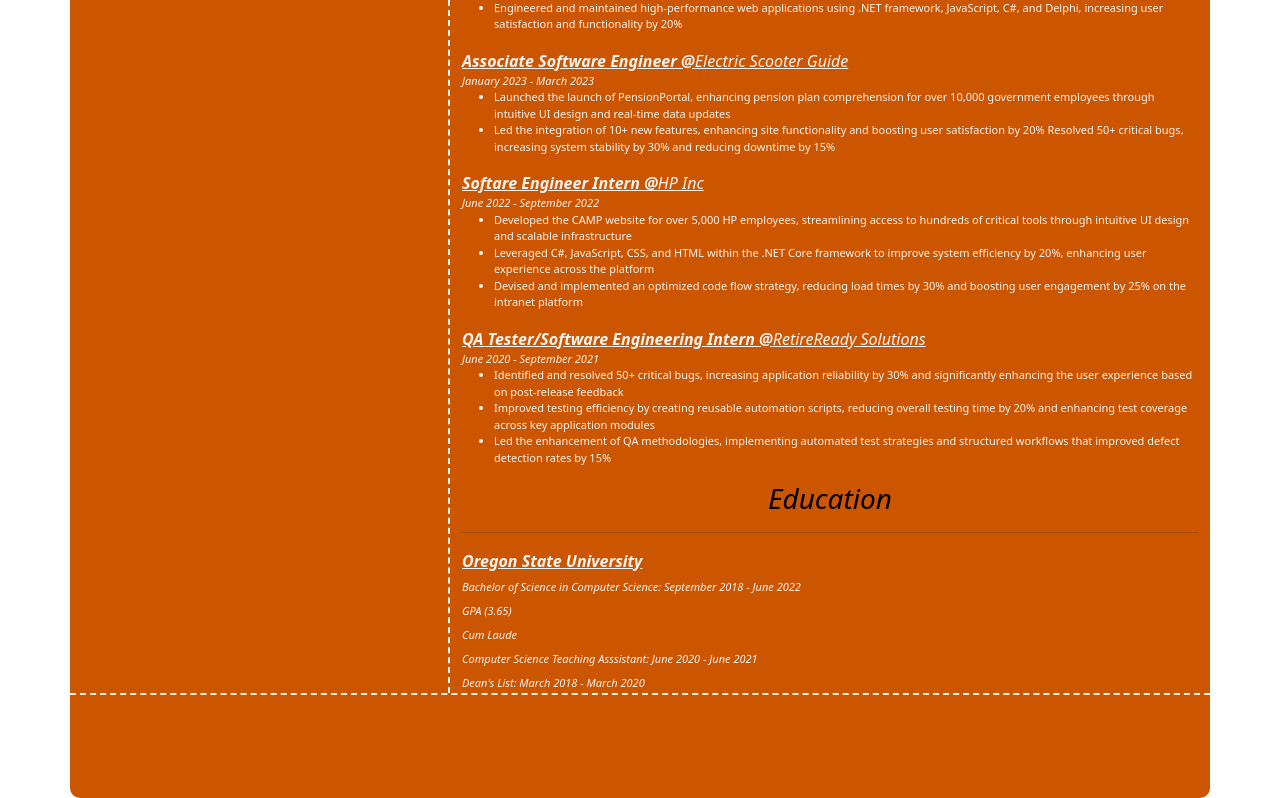
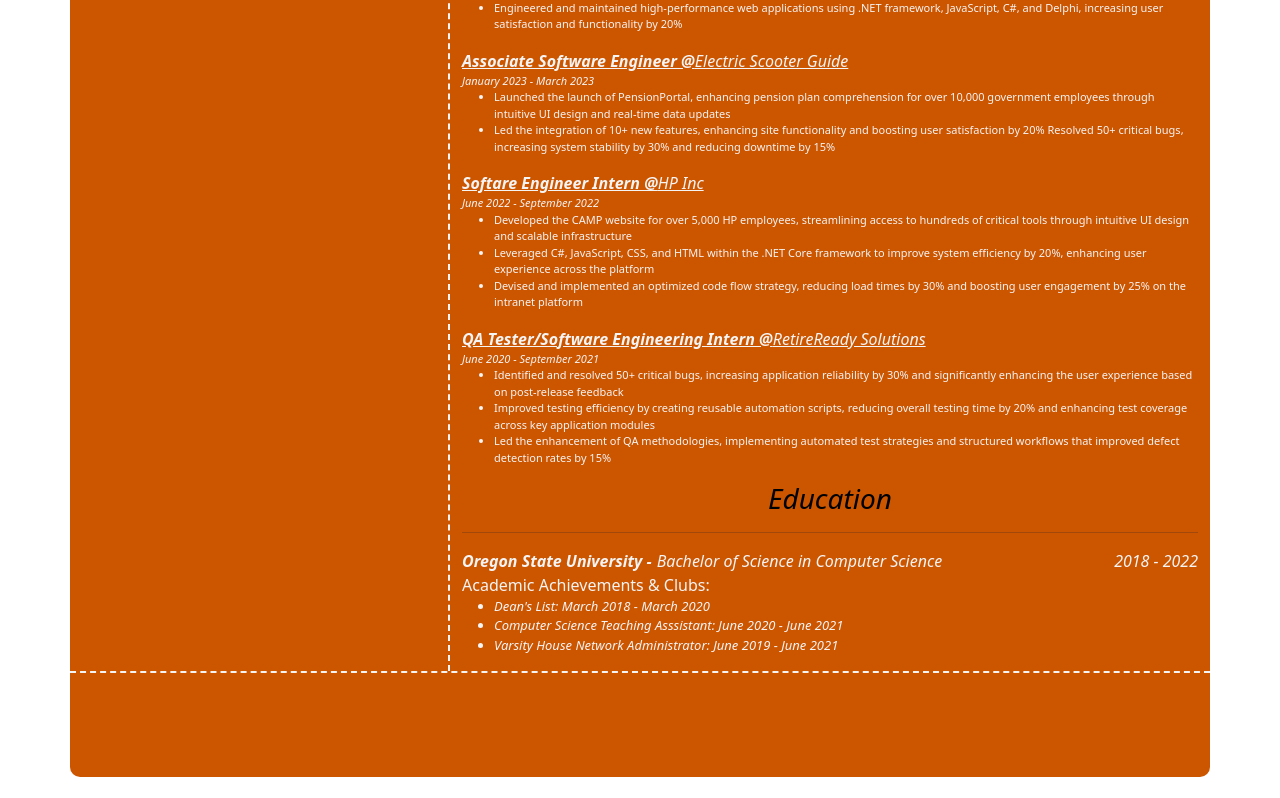
Before and after one commit to JonathanEDressel/mycodingvoyage.github.io, a React (Create React App) app in the folder frontend/: page / in a window 1280 px wide. Shown: the part 841-1639 px from the top of the page. After the commit the page ends 1618 px from the top, so only its background shows below. Built offline with nearby package versions, Linux system fonts and the light colour scheme.

Commit message:
edited college education

```diff
--- a/frontend/src/App.js
+++ b/frontend/src/App.js
@@ -1,4 +1,4 @@
-// import { BrowserRouter, Routes, Route } from 'react-router-dom'
+import { BrowserRouter, Routes, Route } from 'react-router-dom'
 import CapImg from './assets/images/capthrow.jpg';
 import 'bootstrap/dist/css/bootstrap.css';
 import { FontAwesomeIcon } from '@fortawesome/react-fontawesome'
@@ -221,38 +221,40 @@ function App() {
               </h3>
               <hr/>
             </div>
-            <div class="col col-12 text-start">
+              <div class="row">
+                <div class="col col-8 text-start">
                   <span class="education-college">
-                  Oregon State University
+                    Oregon State University -
+                  </span>
+                  <span class="eudcation-detail">
+                    Bachelor of Science in Computer Science
                   </span>
                 </div>
-
-              <div class="col col-12 text-start">
+                <div class="col col-4 text-end">
                   <span class="eudcation-detail">
-                  Bachelor of Science in Computer Science: September 2018 - June 2022
+                    2018 - 2022
                   </span>
                 </div>
-
+              </div>
+              <div class="row">
                 <div class="col col-12 text-start">
-                <span class="eudcation-detail">
-                  GPA (3.65)
+                  <span class="education-other-details">
+                    Academic Achievements & Clubs:
                   </span>
                 </div>
                 <div class="col col-12 text-start">
-                <span class="eudcation-detail">
-                  Cum Laude
-                </span>
+                  <ul class="education-sub-detail">
+                    <li>
+                      Dean's List: March 2018 - March 2020
+                    </li>
+                    <li>
+                      Computer Science Teaching Asssistant: June 2020 - June 2021
+                    </li>
+                    <li>
+                      Varsity House Network Administrator: June 2019 - June 2021
+                    </li>
+                  </ul>
                 </div>
-
-              <div class="col col-12 text-start">
-                <span class="eudcation-detail">
-                  Computer Science Teaching Asssistant: June 2020 - June 2021
-                </span>
-              </div>
-              <div class="col col-12 text-start">
-                <span class="eudcation-detail">
-                  Dean's List: March 2018 - March 2020
-                </span>
               </div>
           </div>
         </div>
--- a/frontend/src/index.css
+++ b/frontend/src/index.css
@@ -115,7 +115,7 @@
   .education-college {
     font-style: italic;
     font-weight: 700;
-    text-decoration: underline;
+    /* text-decoration: underline; */
     color: whitesmoke;
   }
 
@@ -125,8 +125,19 @@
   }
 
   .eudcation-detail {
-    font-size: 11px;
+    margin-left: 5px;
     font-style: italic;
+    color: whitesmoke;
+  }
+
+  .education-sub-detail {
+    font-size: small;
+    font-style: italic;
+    color: whitesmoke;
+  }
+
+  .education-other-details {
+    font-weight: 500;
     color: whitesmoke;
   }
 
@@ -136,7 +147,7 @@
   }
 
   .social-icon {
-    color: whitesmoke;
+    color: black;
     margin-right: 15px;
     width: 45px;
     transition: transform 0.3s ease-in-out;
```
Lines whose indentation alone changed are shown as unchanged.
